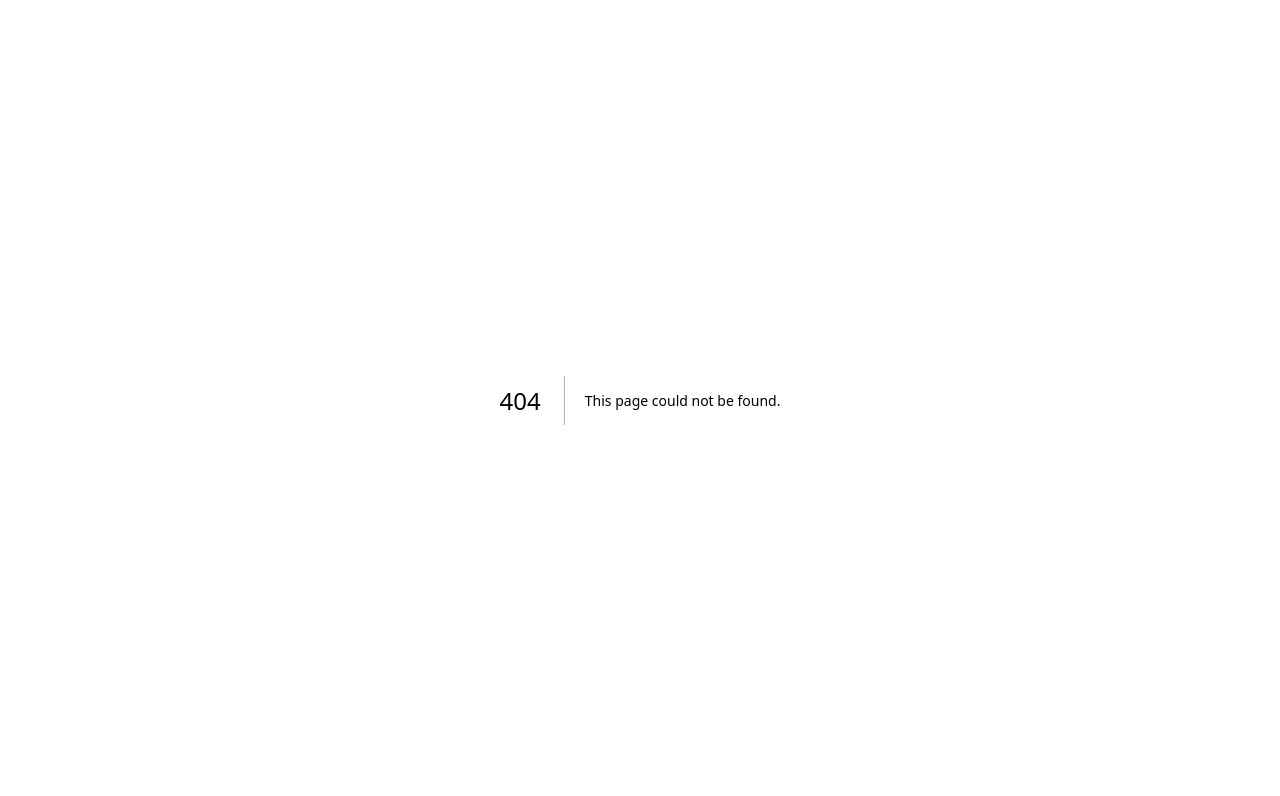
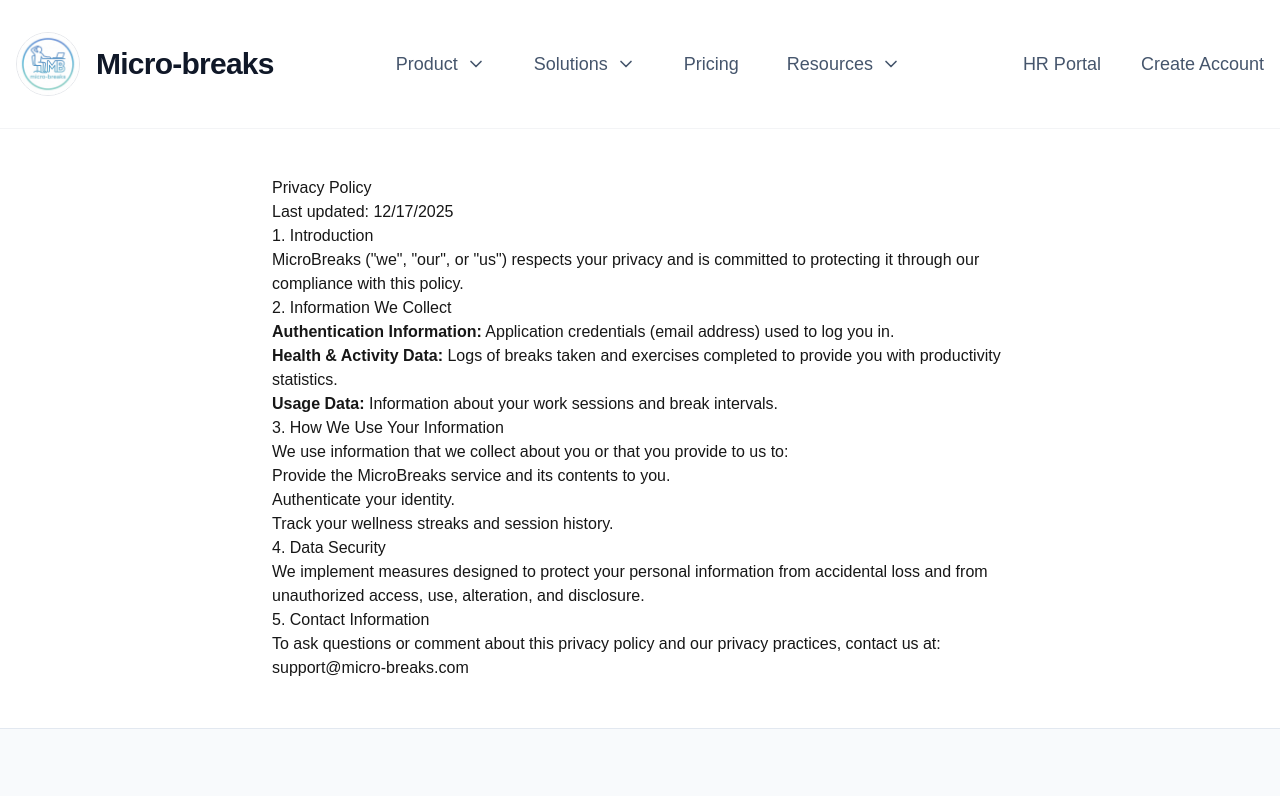
Before and after one commit to Manialdi/microbreaks-v2, a Next.js app: page /privacy in a window 1280 px wide. Before the commit this address had no page. Shown: the top 796 px of the page. Built offline with nearby package versions, Linux system fonts and the light colour scheme.

Commit message:
feat: add privacy policy page

```diff
--- /dev/null
+++ b/app/(public)/privacy/page.tsx
@@ -0,0 +1,40 @@
+export default function PrivacyPolicy() {
+    return (
+        <div className="max-w-3xl mx-auto px-4 py-12 prose prose-blue">
+            <h1>Privacy Policy</h1>
+            <p>Last updated: {new Date().toLocaleDateString()}</p>
+
+            <h2>1. Introduction</h2>
+            <p>
+                MicroBreaks ("we", "our", or "us") respects your privacy and is committed to protecting it through our compliance with this policy.
+            </p>
+
+            <h2>2. Information We Collect</h2>
+            <ul>
+                <li><strong>Authentication Information:</strong> Application credentials (email address) used to log you in.</li>
+                <li><strong>Health & Activity Data:</strong> Logs of breaks taken and exercises completed to provide you with productivity statistics.</li>
+                <li><strong>Usage Data:</strong> Information about your work sessions and break intervals.</li>
+            </ul>
+
+            <h2>3. How We Use Your Information</h2>
+            <p>
+                We use information that we collect about you or that you provide to us to:
+            </p>
+            <ul>
+                <li>Provide the MicroBreaks service and its contents to you.</li>
+                <li>Authenticate your identity.</li>
+                <li>Track your wellness streaks and session history.</li>
+            </ul>
+
+            <h2>4. Data Security</h2>
+            <p>
+                We implement measures designed to protect your personal information from accidental loss and from unauthorized access, use, alteration, and disclosure.
+            </p>
+
+            <h2>5. Contact Information</h2>
+            <p>
+                To ask questions or comment about this privacy policy and our privacy practices, contact us at: support@micro-breaks.com
+            </p>
+        </div>
+    );
+}
```
